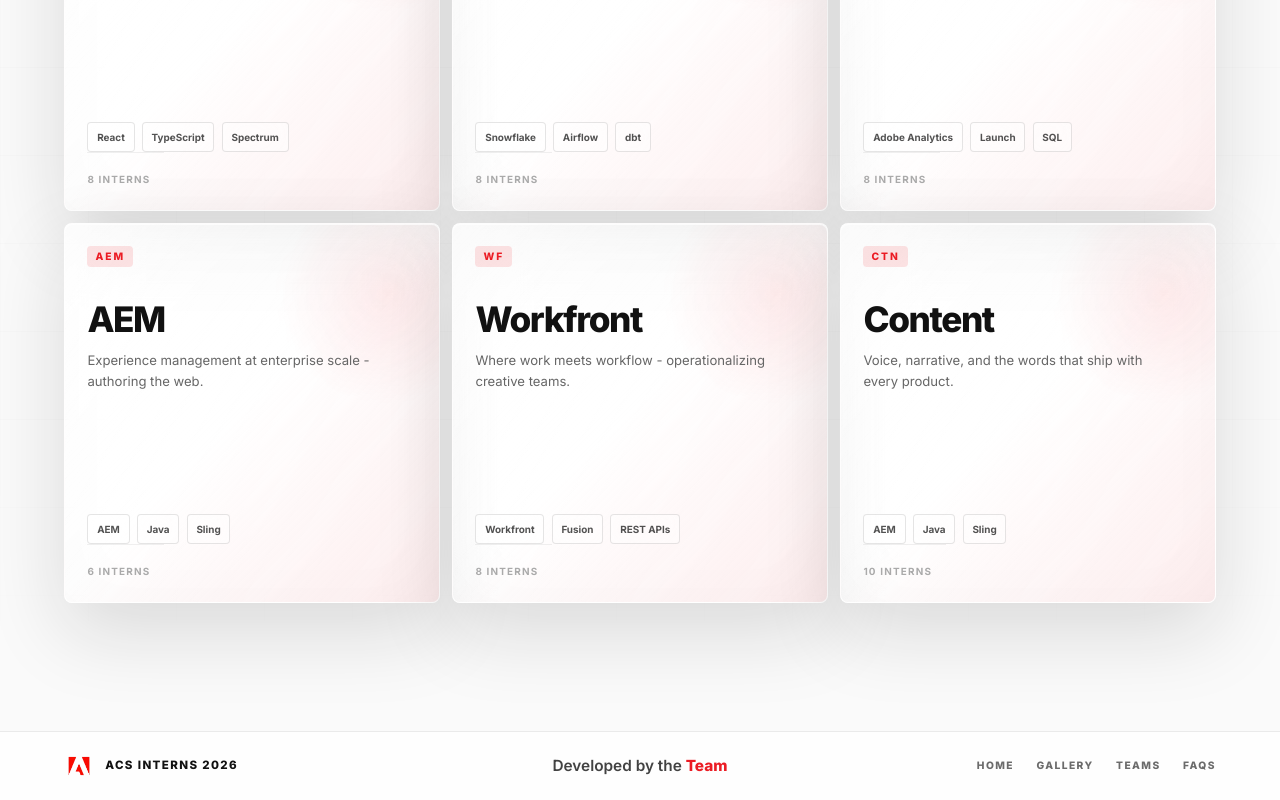
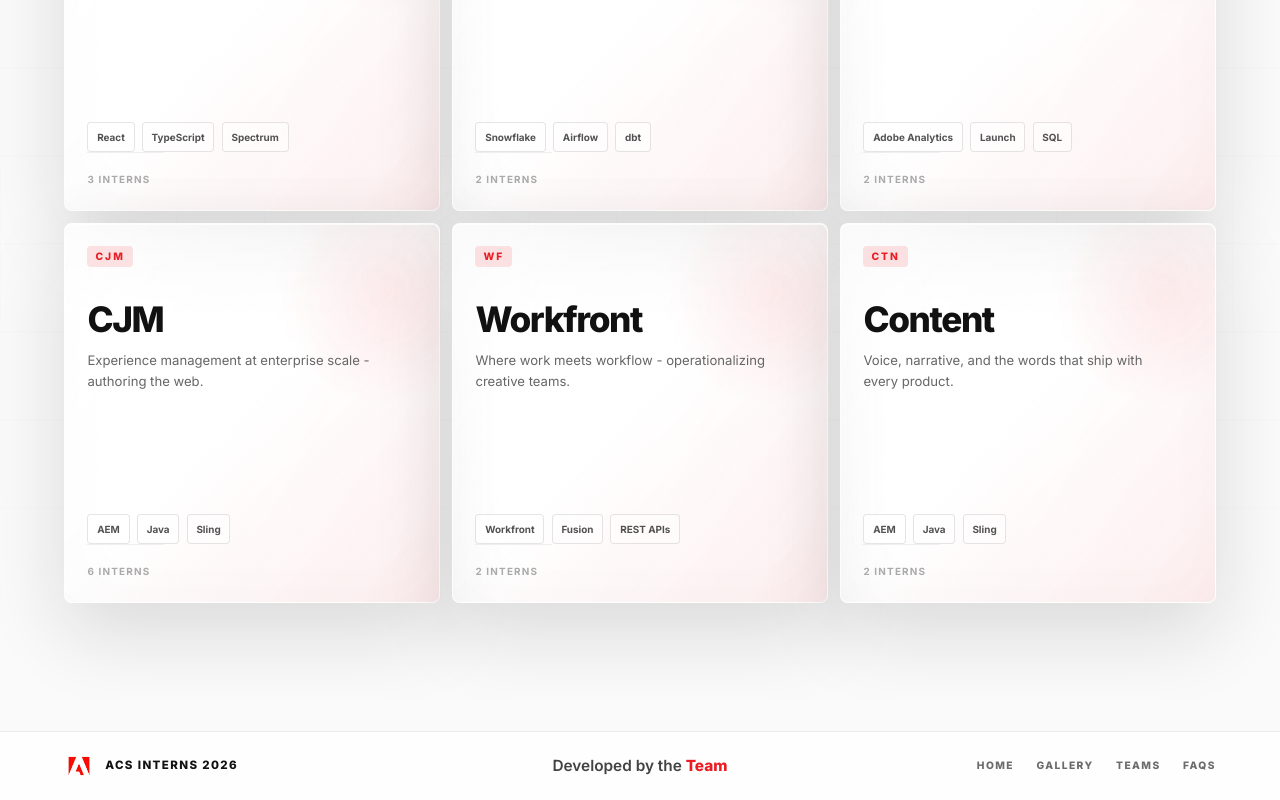
Before and after one commit to arrajeevchandar/acsinterns2026, a React (Vite) app in the folder frontend/: page /teams in a window 1280 px wide. Shown: the part 1317-2117 px from the top of the page. Built offline with nearby package versions, Linux system fonts and the light colour scheme; no server answers; a web font is replaced by a local one.

Commit message:
Update team rosters: CJM (formerly AEM), UI (3 members), Data (2 members), DACoE (2 members), Workfront (2 members), Content (2 members)

```diff
--- a/frontend/src/components/TeamsPreview/TeamsPreview.tsx
+++ b/frontend/src/components/TeamsPreview/TeamsPreview.tsx
@@ -1,7 +1,7 @@
 import React, { useState } from 'react';
 import { useIntersectionObserver } from '../../hooks/useIntersectionObserver';
 
-const TEAMS = ['AEM', 'Workfront', 'Data', 'UI', 'DACOE'];
+const TEAMS = ['CJM', 'Workfront', 'Data', 'UI', 'DACOE'];
 
 const TeamsPreview: React.FC = () => {
   const { ref, isVisible } = useIntersectionObserver({ threshold: 0.1 });
--- a/frontend/src/pages/Teams/data.ts
+++ b/frontend/src/pages/Teams/data.ts
@@ -50,7 +50,7 @@ export const TEAMS: Team[] = [
       'The UI team owns the surfaces interns and stakeholders touch every day - design systems, dashboards, and the polish that makes products feel inevitable.',
     stack: ['React', 'TypeScript', 'Spectrum', 'Framer Motion'],
     lead: 'Priya Anand',
-    memberCount: 8,
+    memberCount: 3,
   },
   {
     id: 'data',
@@ -61,7 +61,7 @@ export const TEAMS: Team[] = [
       'Pipelines, warehouses, and the analytics layer that powers every other team. They turn the noisy into the navigable.',
     stack: ['Snowflake', 'Airflow', 'dbt', 'Python'],
     lead: 'Marcus Liang',
-    memberCount: 8,
+    memberCount: 2,
   },
   {
     id: 'dacoe',
@@ -72,12 +72,12 @@ export const TEAMS: Team[] = [
       'Instrumentation, measurement strategy, and the governance that keeps every metric trustworthy across the org.',
     stack: ['Adobe Analytics', 'Launch', 'SQL', 'Tableau'],
     lead: 'Amelia Okafor',
-    memberCount: 8,
+    memberCount: 2,
   },
   {
     id: 'aem',
-    code: 'AEM',
-    name: 'AEM',
+    code: 'CJM',
+    name: 'CJM',
     tagline: 'Experience management at enterprise scale - authoring the web.',
     description:
       'Authoring, delivery, and personalization on Adobe Experience Manager - the backbone of brand-facing content.',
@@ -94,7 +94,7 @@ export const TEAMS: Team[] = [
       'Operationalizing how teams plan, request, review, and ship - automating the unglamorous so creatives can stay creative.',
     stack: ['Workfront', 'Fusion', 'REST APIs', 'JavaScript'],
     lead: 'Sana Khalid',
-    memberCount: 8,
+    memberCount: 2,
   },
   {
     id: 'content',
@@ -105,7 +105,7 @@ export const TEAMS: Team[] = [
       'Editorial strategy, UX writing, and the long-form storytelling that gives every product its register.',
     stack: ['AEM', 'Java', 'Sling', 'HTL'],
     lead: 'Jordan Reyes',
-    memberCount: 8,
+    memberCount: 2,
   },
 ];
 
@@ -572,15 +572,12 @@ function generateMembers(teamId: TeamId, count: number, seed: number): Member[]
 export const MEMBERS_BY_TEAM: Record<TeamId, Member[]> = {
   ui: [
     ...UI_MEMBERS,
-    ...generateMembers('ui', 5, 11),
   ],
   data: [
     ...DATA_MEMBERS,
-    ...generateMembers('data', 6, 22),
   ],
   dacoe: [
     ...DACOE_MEMBERS,
-    ...generateMembers('dacoe', 6, 33),
   ],
   aem: [
     ...AEM_MEMBERS,
@@ -588,11 +585,9 @@ export const MEMBERS_BY_TEAM: Record<TeamId, Member[]> = {
   ],
   workfront: [
     ...WORKFRONT_MEMBERS,
-    ...generateMembers('workfront', 6, 55),
   ],
   content: [
     ...CONTENT_MEMBERS,
-    ...generateMembers('content', 8, 66),
   ],
 };
 
```
